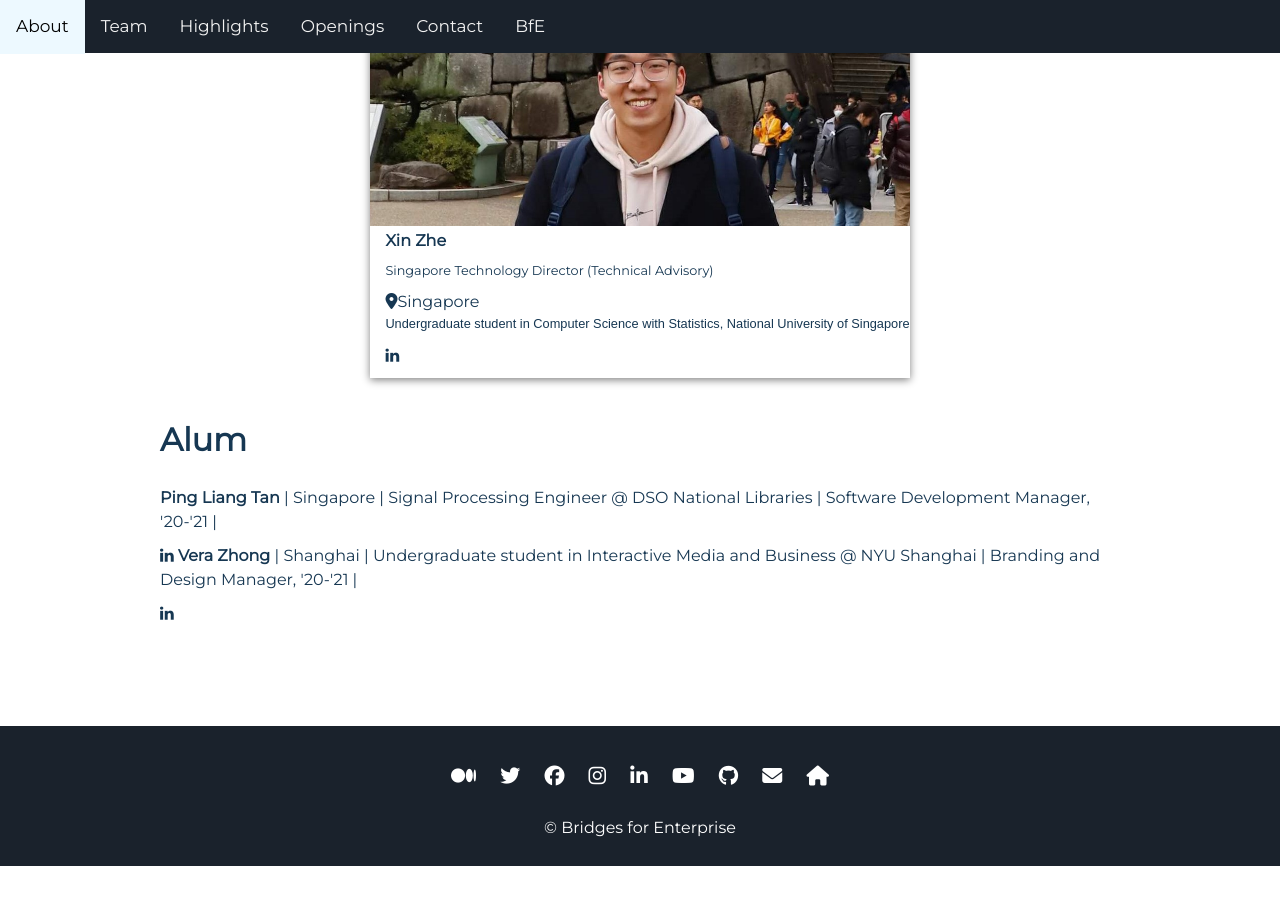
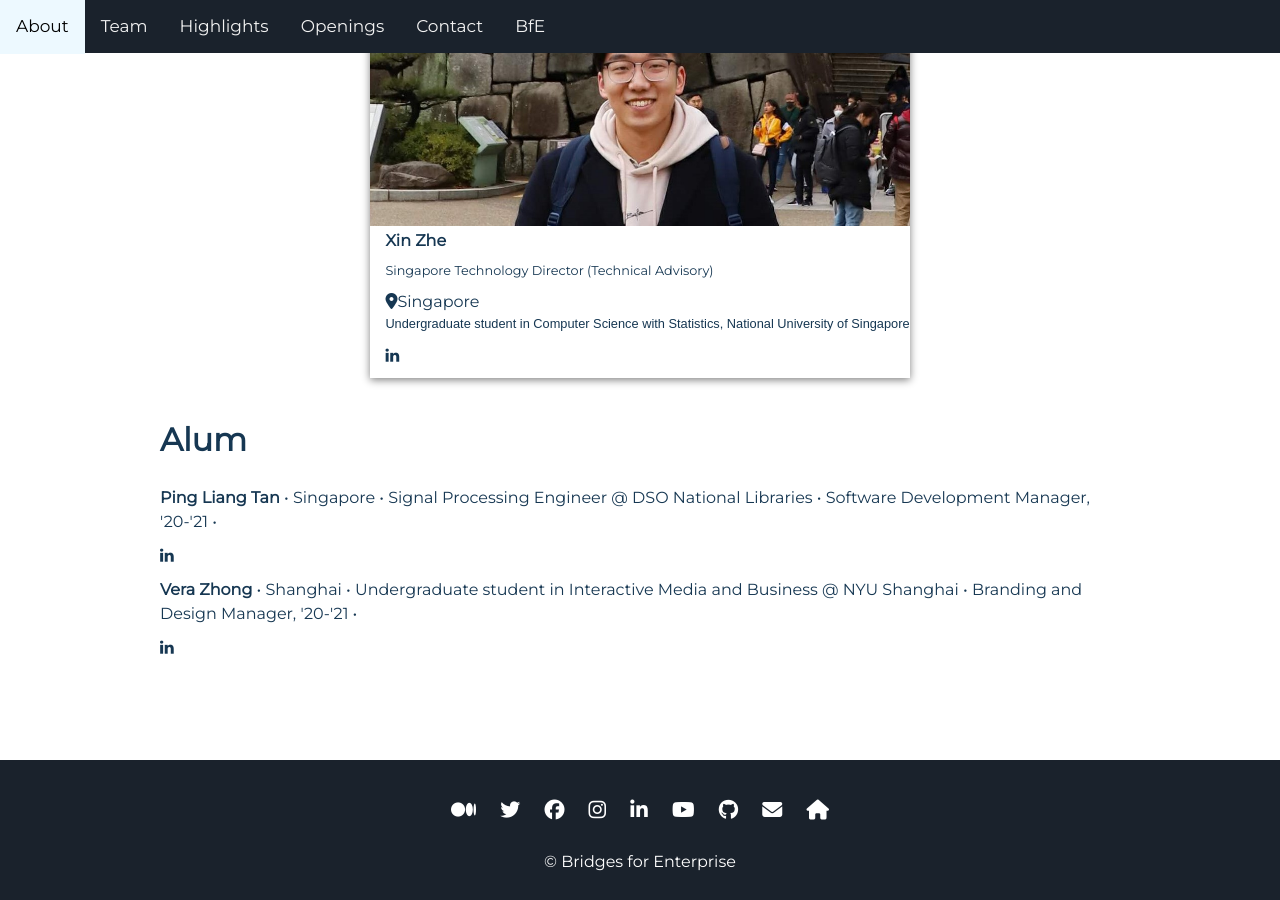
Before and after one commit to BfE-Technology/BfE-Technology.github.io, a Jekyll site: the page built from team.md, in a window 1280 px wide and 900 px high, scrolled down 2493 px. Built offline with Jekyll 4.4.1, drawn with Linux system fonts in a browser that asks for light colours; nearby versions of some CDN libraries; before the commit the page ends 3359 px from its top, so only the background shows below that.

Commit message:
Update team.md

```diff
--- a/team.md
+++ b/team.md
@@ -142,9 +142,11 @@ layout: subpage
 
 <h2> Alum </h2>
 <div class="team-text-only">
-  <strong>Ping Liang Tan</strong> | Singapore | Signal Processing Engineer @ DSO National Libraries | Software Development Manager, '20-'21 |
+  <strong>Ping Liang Tan</strong> • Singapore • Signal Processing Engineer @ DSO National Libraries • Software Development Manager, '20-'21 •
        <div class="team-linkedin"><a href="https://www.linkedin.com/in/ping-liang-tan-138b0298/" target="_blank"><i class="fa fa-linkedin-in"></i></a>
-  <strong>Vera Zhong</strong> | Shanghai | Undergraduate student in Interactive Media and Business @ NYU Shanghai | Branding and Design Manager, '20-'21 |
+</div>
+<div class="team-text-only">
+  <strong>Vera Zhong</strong> • Shanghai • Undergraduate student in Interactive Media and Business @ NYU Shanghai • Branding and Design Manager, '20-'21 •
        <div class="team-linkedin"><a href="https://www.linkedin.com/in/vera-zhong/" target="_blank"><i class="fa fa-linkedin-in"></i></a>
 </div>
 </div>
```
